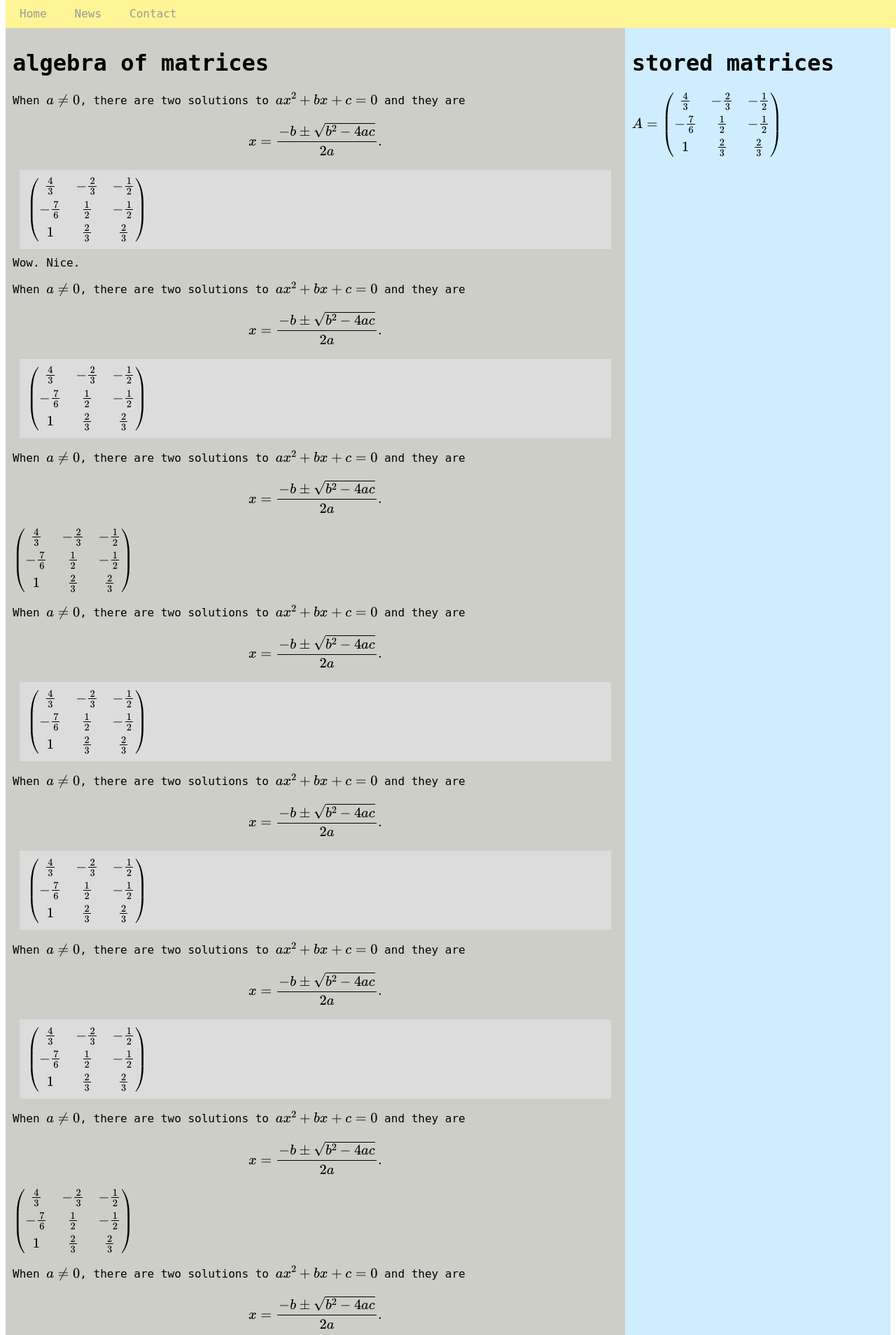
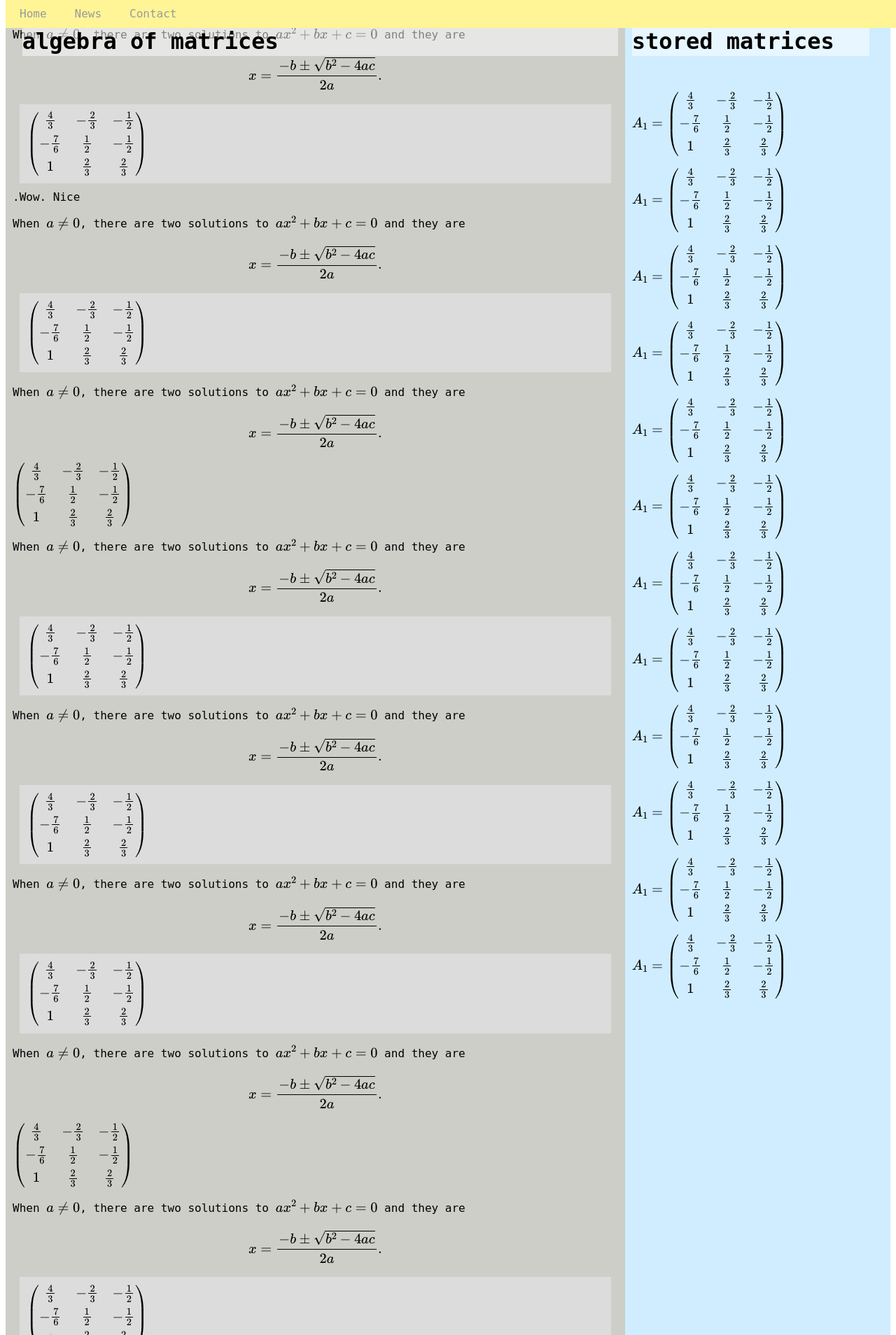
Before and after one commit to krzyssikora/matrices_full, a Flask app: page / in a window 1280 px wide. Shown: the top 1908 px of the page at 70% size. Run offline with Flask 2, Linux system fonts and the light colour scheme; some libraries are stand-ins or nearby versions.

Commit message:
more layout: scrollbars, section headers

```diff
--- a/matrices/static/css/styles.css
+++ b/matrices/static/css/styles.css
@@ -1,13 +1,25 @@
 :root {
+  /* dimensions */
   --navbar-height: 40px;
+  --section-header-height: 40px;
+  --section-height: calc(100vh - 2 * var(--navbar-height));
   --items-padding: 10px;
+  --standard-margin-padding: 10px;
+  --left-width: calc(70% - 2 * var(--items-padding));
+  --right-width: calc(30% - 2 * var(--items-padding));
+  /* colours */
   --colour-left: rgb(205, 206, 200);
   --colour-right: rgb(207, 237, 255);
   --colour-navbar-background: rgb(255, 244, 150);
   --colour-navbar-text: rgb(154, 154, 154);
-  --colour-navbar-background-hover: rgb(255, 188, 89);
+  /* --colour-navbar-background-hover: rgb(255, 188, 89); */
+  --colour-navbar-background-hover: rgb(255, 126, 94);
   --colour-navbar-text-hover: white;
   --colour-left-formula: rgb(220, 220, 220);
+  --colour-section-header: rgba(255, 255, 255, 0.5);
+  --colour-scrollbar: rgb(255, 126, 94);
+  --colour-scrollbar-background: var(--colour-navbar-background);
+  --colour-scrollbar-hover: rgb(78, 78, 78);
 }
 
 body {
@@ -43,31 +55,86 @@ body {
 
 /* Main content */
 .main {
-    margin-top: var(--navbar-height); /* Add a top margin to avoid content overlay */
+  margin-top: var(--navbar-height); /* to avoid content overlay */
   height: 98%;
   overflow: hidden;
+}
+
+.section-header {
+  margin: 0;
+  position: fixed;
+  top: var(--navbar-height);
+  display: block;
+  height: var(--section-header-height);
+  background-color: var(--colour-section-header);
+  -webkit-box-sizing: border-box;
+     -moz-box-sizing: border-box;
+          box-sizing: border-box;
+  width: auto;
+  z-index: 1;
+}
+
+/* Designing for scroll-bar */
+::-webkit-scrollbar {
+  width: 6px;
+}
+
+/* Track */
+::-webkit-scrollbar-track {
+  background: var(--colour-scrollbar-background);
+}
+
+/* Handle */
+::-webkit-scrollbar-thumb {
+  background: var(--colour-scrollbar);
+  border-radius: 5px;
+}
+
+/* Handle on hover */
+::-webkit-scrollbar-thumb:hover {
+  background: var(--colour-scrollbar-hover);
+}
+
+#algebra-header {
+  width: calc(var(--left-width) - 25px);
+}
+
+#storage-header {
+  width: calc(var(--right-width) - 25px);
+}
+
+.section-content {
+  margin-top: calc(var(--section-header-height) + var(--navbar-height));
 }
 
 #algebra {
   float: left;
   padding: var(--items-padding);
-    width: calc(70% - 2 * var(--items-padding));
+  width: var(--left-width);
   background: var(--colour-left);
-    height: calc(100vh - 2 * var(--navbar-height));
+  height: var(--section-height);
   overflow: auto;
+  direction: rtl;
+  text-align: left;
 }
 
 .entered-formula {
   background-color: var(--colour-left-formula);
-    margin: 10px;
-    padding: 10px;
+  margin: var(--standard-margin-padding);
+  padding: var(--standard-margin-padding);
 }
 
-  #memory {
+#user-input {
+  width: calc(100% - 2 * var(--standard-margin-padding));
+  margin: var(--standard-margin-padding);
+  text-align: left;
+}
+
+#storage {
   float: right;
   padding: var(--items-padding);
-    width: calc(30% - 2 * var(--items-padding));
+  width: var(--right-width);
   background: var(--colour-right);
-    height: calc(100vh - 2 * var(--navbar-height));
+  height: var(--section-height);
   overflow: auto;
 }
--- /dev/null
+++ b/matrices/static/js/mathjax-config.js
@@ -0,0 +1,20 @@
+window.MathJax = {
+  tex: {
+    inlineMath: [['$', '$'], ['\\(', '\\)']]
+  },
+  svg: {
+    fontCache: 'global'
+  },
+  startup: {
+    ready: () => {
+      MathJax.startup.defaultReady();
+      MathJax.startup.promise.then(() => {
+        var algebra_box = document.getElementById('algebra');
+        algebra_box.scrollTop = algebra_box.scrollHeight - algebra_box.offsetHeight;
+
+        var storage_box = document.getElementById('storage');
+        storage_box.scrollTop = storage_box.scrollHeight - storage_box.offsetHeight;
+      });
+    }
+  }
+};
--- /dev/null
+++ b/matrices/static/js/script.js
@@ -0,0 +1,21 @@
+(function() {
+    "use strict";
+
+    function ScrollToBottom(element) {
+        element.scrollTop = element.scrollHeight - element.offsetHeight;
+    };
+
+    var algebra_box = document.getElementById('algebra');
+    var algebra_header = document.getElementById('algebra-header');
+    algebra_header.style.width = algebra_box.clientWidth;
+
+    var storage_box = document.getElementById('storage');
+    var node = document.getElementById('matrix_a1');
+
+    for (let i=0; i<=10; i++) {
+        var clone = node.cloneNode(true);
+        clone.innerHTML = clone.innerHTML.replace('A_1', `A_{${i + 2}}`);
+        clone.id = `matrix_a${i + 2}`
+        storage_box.appendChild(clone);
+    };
+})();
--- a/matrices/templates/index.html
+++ b/matrices/templates/index.html
@@ -4,10 +4,6 @@
         <meta charset="utf-8">
         <meta name="viewport" content="width=device-width">
         <title>rational matrices</title>
-        <script src="https://polyfill.io/v3/polyfill.min.js?features=es6"></script>
-        <script id="MathJax-script" async
-                src="https://cdn.jsdelivr.net/npm/mathjax@3/es5/tex-mml-chtml.js">
-        </script>
         <link rel="stylesheet" href="{{ url_for('static', filename='css/styles.css') }}">
     </head>
     <body>
@@ -18,8 +14,8 @@
         </div>
 
         <div class="main">
-            <div id="algebra">
-                <h1>algebra of matrices</h1>
+            <div id="algebra"><h1 class="section-header" id="algebra-header">algebra of matrices</h1>
+                <div class="section-content">
                     <p>
                         When \(a \ne 0\), there are two solutions to \(ax^2 + bx + c = 0\) and they are
                         \[x = {-b \pm \sqrt{b^2-4ac} \over 2a}.\]
@@ -115,16 +111,28 @@
                         \begin{pmatrix}\frac{4}{3}& -\frac{2}{3}& -\frac{1}{2}\\-\frac{7}{6}& \frac{1}{2}& -\frac{1}{2}\\1& \frac{2}{3}& \frac{2}{3}\\\end{pmatrix}
                         \)
                     </p>
+                    <input type="text" id="user-input" placeholder="enter your expression"></textarea>
                 </div>
-            <div id="memory">
-                <h1>stored matrices</h1>
-                <p id="matrix_a">
-                    \(A=
+            </div>
+
+            <div id="storage">
+                <h1 class="section-header" id="storage-header">stored matrices</h1>
+                <div class="section-content">
+                    <p id="matrix_a1">
+                        \(A_1=
                         \begin{pmatrix}\frac{4}{3}& -\frac{2}{3}& -\frac{1}{2}\\-\frac{7}{6}& \frac{1}{2}& -\frac{1}{2}\\1& \frac{2}{3}& \frac{2}{3}\\\end{pmatrix}
                         \)
                     </p>
                 </div>
+            </div>
 
         </div>
     </body>
+        <!-- <script src="https://polyfill.io/v3/polyfill.min.js?features=es6"></script> -->
+        <!-- <script id="MathJax-script" async src="https://cdn.jsdelivr.net/npm/mathjax@3/es5/tex-mml-chtml.js"> -->
+        <!-- </script> -->
+    <script src="https://code.jquery.com/jquery-2.1.4.min.js"></script>
+    <script src="{{ url_for('static', filename='js/mathjax-config.js') }}" defer></script>
+    <script type="text/javascript" id="MathJax-script" defer src="https://cdn.jsdelivr.net/npm/mathjax@3/es5/tex-chtml.js"></script>
+    <script src="{{ url_for('static', filename='js/script.js') }}" defer></script>
 </html>
```
Lines whose indentation alone changed are shown as unchanged.
